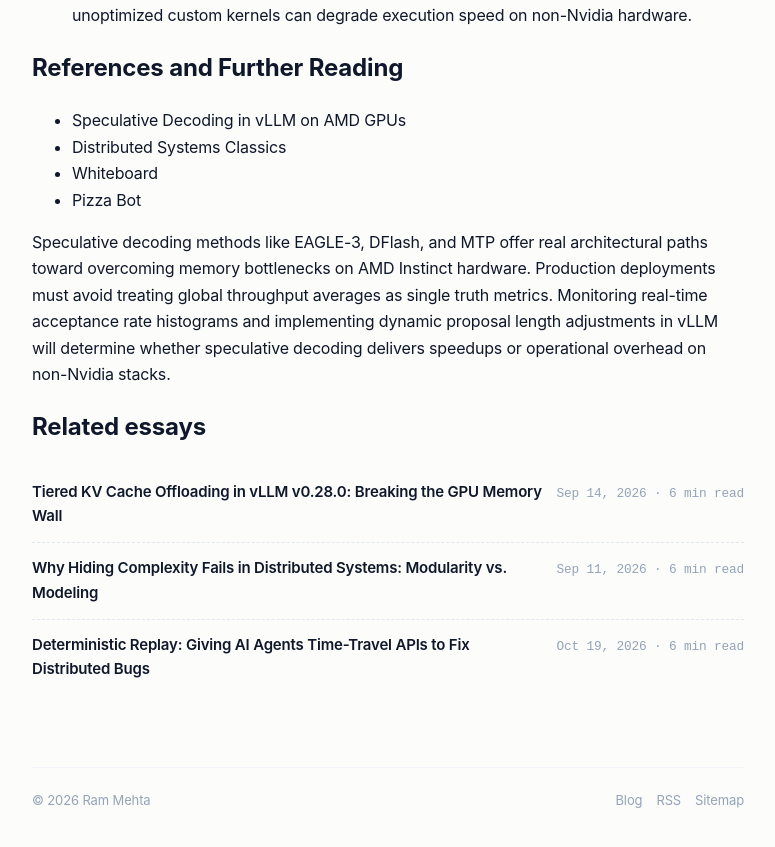
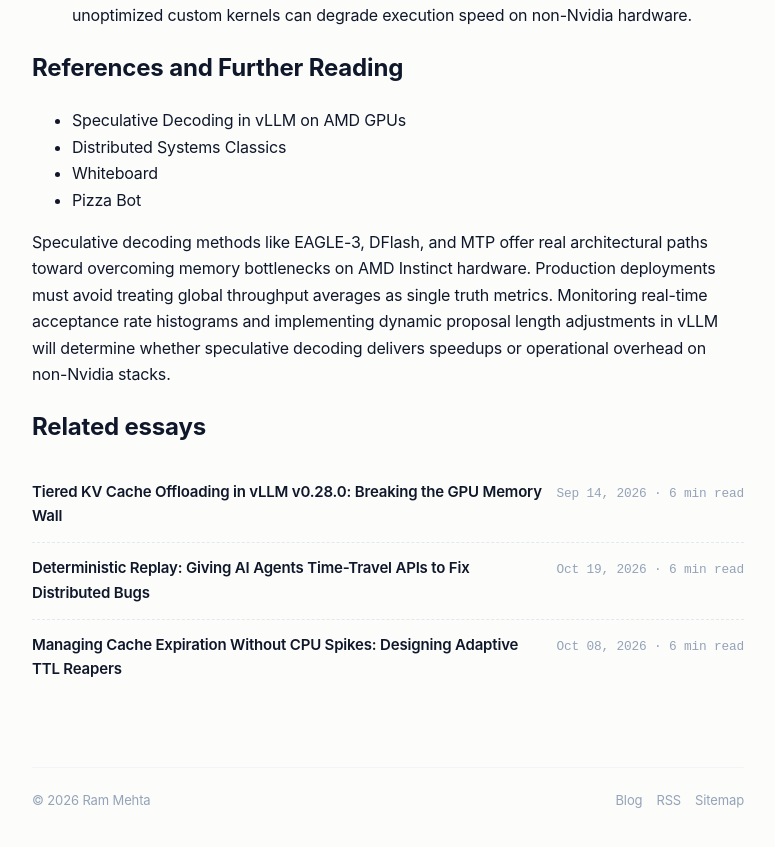
Before and after one commit to rammehta1899/rammehta1899.github.io, a Jekyll site: the page built from _posts/2026-10-01-evaluating-speculative-decoding-in-vllm-on-amd-mi300x-gpus.md, in a window 1280 px wide and 900 px high, scrolled down 2584 px. Shown: the top 847 px of the window, without its empty margins (252-1027 px from the left). Built offline with Jekyll 4.4.1, drawn with Linux system fonts in a browser that asks for light colours; our own code applies the rules of GitHub Pages for plain Markdown files.

Commit message:
Labels system, rarest-first related posts, dark mode, nav tracking, favicon, dedup + short titles

```diff
--- a/_posts/2026-09-11-why-hiding-complexity-fails-in-distributed-systems-modularity-vs-modeling.md
+++ b/_posts/2026-09-11-why-hiding-complexity-fails-in-distributed-systems-modularity-vs-modeling.md
@@ -1,8 +1,9 @@
 ---
-title: "Why Hiding Complexity Fails in Distributed Systems: Modularity vs. Modeling"
+title: 'Why Hiding Complexity Fails in Distributed Systems'
 description: Platform engineering leaders must distinguish between vertical modularity and horizontal modeling abstractions to build reliable distributed systems.
 categories: ["Engineering", "Infrastructure"]
 tags: [distributed-systems, platform-engineering, software-architecture, formal-methods, vllm]
+labels: [modularity-and-modeling]
 ---
 
 Most software engineers learn modular design in computer science courses. We learn to isolate implementation details behind clean abstract data types, draw vertical boundaries around modules, and encapsulate internal state. In a single-threaded process running on a local machine, encapsulation works. You call a function, the stack frame executes, and a result returns. Move to distributed infrastructure, however, and those vertical boundaries leak concurrency, network partitions, and subtle timing bugs directly into production code.
```
